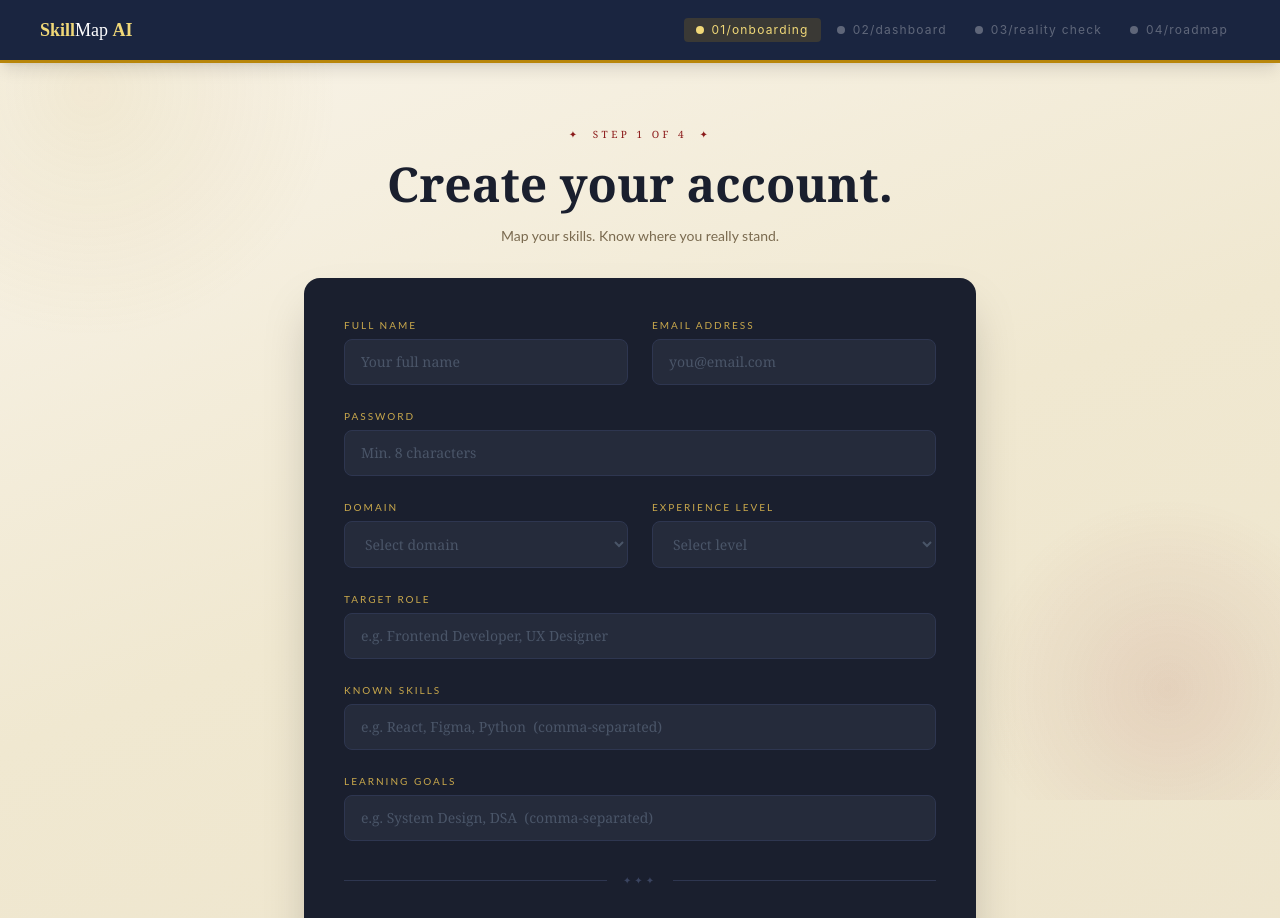
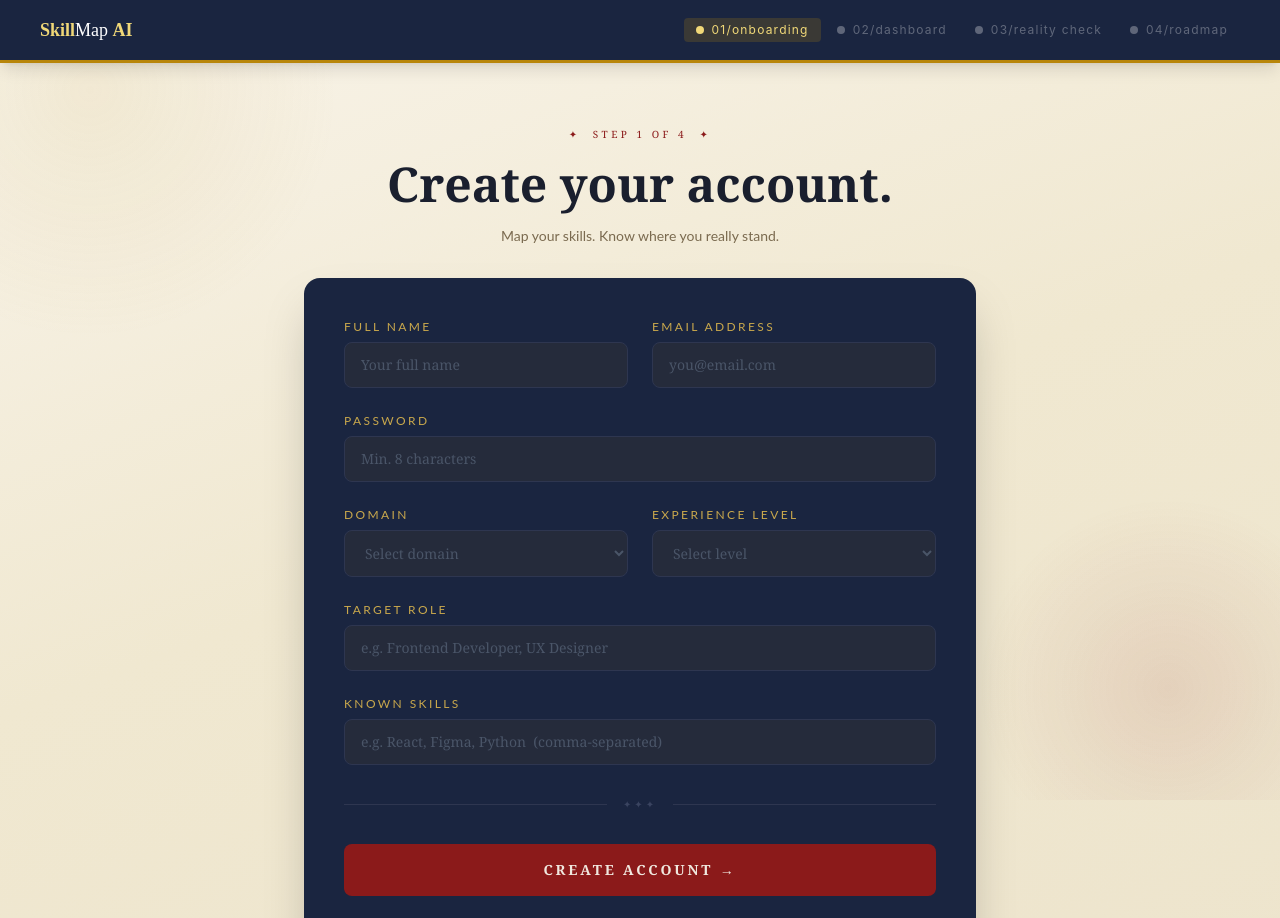
Before and after one commit to 09amulya/SkillMap, a React (Vite) app in the folder SkillMap/client/: page /signup in a window 1280 px wide. Shown: the top 918 px of the page. Built offline with nearby package versions, Linux system fonts and the light colour scheme.

Commit message:
Modified

```diff
--- a/SkillMap/client/src/pages/Login.jsx
+++ b/SkillMap/client/src/pages/Login.jsx
@@ -51,7 +51,7 @@ export default function Login() {
 
   const labelStyle = {
     display: "block",
-    fontSize: "10px",
+    fontSize: "12px",
     letterSpacing: "0.2em",
     textTransform: "uppercase",
     color: "#c9a84c",
@@ -102,7 +102,7 @@ export default function Login() {
         {/* Dark card — identical to Signup card */}
         <div
           className="rounded-2xl p-8 sm:p-10 shadow-2xl"
-          style={{ background: "#1a1f2e" }}
+          style={{ background: "#1a2540" }}
         >
           {/* Small brand mark inside card */}
           <div className="flex items-center justify-center gap-2 mb-8">
@@ -111,7 +111,7 @@ export default function Login() {
               className="text-xs tracking-widest px-3 text-white"
               style={{ color: "white", fontFamily: "Georgia, serif" }}
             >
-              SKILLMAP AI
+              SKILLMAP
             </span>
             <div className="h-px flex-1" style={{ background: "#2e3650" }} />
           </div>
@@ -134,7 +134,7 @@ export default function Login() {
                 <label style={{ ...labelStyle, marginBottom: 0 }}>Password</label>
                 <button
                   type="button"
-                  className="text-[10px] tracking-wider transition-colors duration-150"
+                  className="text-[12px] tracking-wider transition-colors duration-150"
                   style={{ color: "#c9a84c" }}
                   onMouseEnter={(e) => (e.currentTarget.style.color = "#f0e8df")}
                   onMouseLeave={(e) => (e.currentTarget.style.color = "#c9a84c")}
--- a/SkillMap/client/src/pages/Signup.jsx
+++ b/SkillMap/client/src/pages/Signup.jsx
@@ -66,7 +66,7 @@ export default function Signup() {
 
   const labelStyle = {
     display: "block",
-    fontSize: "10px",
+    fontSize: "12px",
     letterSpacing: "0.2em",
     textTransform: "uppercase",
     color: "#c9a84c",
@@ -117,7 +117,7 @@ export default function Signup() {
         {/* Dark card — matches your nav + cards */}
         <div
           className="rounded-2xl p-8 sm:p-10 shadow-2xl"
-          style={{ background: "#1a1f2e" }}
+          style={{ background: "#1a2540" }}
         >
           <form onSubmit={handleSubmit}>
             <div className="grid grid-cols-1 sm:grid-cols-2 gap-6">
@@ -211,16 +211,7 @@ export default function Signup() {
                 />
               </div>
 
-              {/* Learning Goals — full width */}
-              <div className="sm:col-span-2">
-                <label style={labelStyle}>Learning Goals</label>
-                <input
-                  name="learningGoals" type="text" placeholder="e.g. System Design, DSA  (comma-separated)"
-                  value={form.learningGoals} onChange={handleChange}
-                  onFocus={() => setFocused("learningGoals")} onBlur={() => setFocused(null)}
-                  className={inputBase} style={inputStyle("learningGoals")}
-                />
-              </div>
+
             </div>
 
             {/* Divider */}
```
